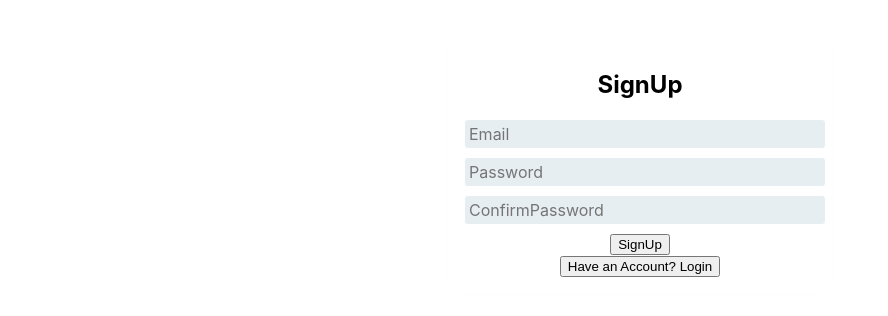
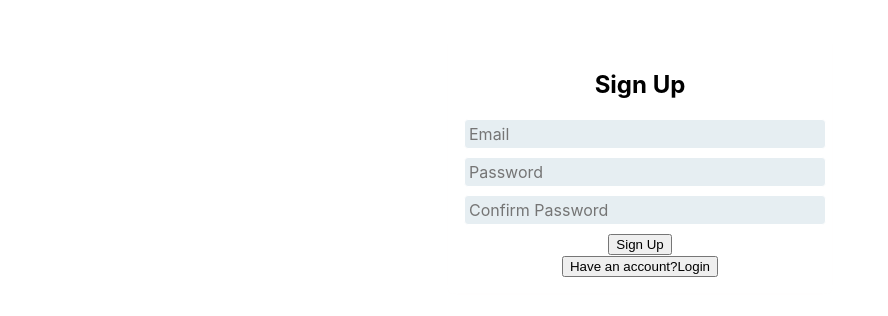
Before and after one commit to jcsgirish/Expense-Tracker-Website, a React (Create React App) app: page / in a window 1280 px wide. Shown: the part 242-558 px from the top of the page, without its empty margins (0-888 px from the left). Built offline with nearby package versions, Linux system fonts and the light colour scheme.

Commit message:
Login Screen

```diff
--- /dev/null
+++ b/src/Components/Layout/DummyPage.js
@@ -0,0 +1,14 @@
+import React from 'react'
+
+const DummyScreen = () => {
+  return (
+    <div className='my-2  mx-2'>
+      <h1 className="fst-italic" >
+        Welcome to expanse tracker!!!
+      </h1>
+      <hr/>
+    </div>
+  )
+}
+
+export default DummyScreen
--- a/src/Components/Pages/Login.css
+++ b/src/Components/Pages/Login.css
@@ -25,6 +25,21 @@
     margin-bottom: 0.5rem;
   }
 
+.sign{
+    background-color:rgb(0, 0, 0);
+
+    border-color:rgb(0, 0, 0);
+    color: white;
+    width: 6rem;
+    padding: 0.2rem;
+
+}
+.account{
+    background-color: #000000;
+    width: 20rem;
+    color: white;
+}
+
   .control input {
     font: inherit;
     background-color: #e6eef2;
@@ -43,7 +58,7 @@
     align-items: center;
   }
 
-  .actions button {
+  .actions {
     cursor: pointer;
     font: inherit;
     color: white;
@@ -53,7 +68,7 @@
     padding: 0.5rem 2.5rem;
   }
 
-  .actions button:hover {
+  .actions :hover {
     background-color: #3d0264;
     border-color: #39005f;
   }
--- a/src/Components/Pages/Login.js
+++ b/src/Components/Pages/Login.js
@@ -1,68 +1,129 @@
-import React, { useRef } from "react";
-import './Login.css';
+import React, { useRef, useState } from 'react'
+import DummyScreen from '../Layout/DummyPage';
+import './Login.css'
 
 const Login = () => {
-  const enteredPass = useRef();
-  const enteredEmail = useRef();
-  const enteredConfirmPass = useRef();
+    let enteredpass = useRef();
+    let enteredEmail = useRef();
+    let enteredConfirmPass = useRef();
+    const [login, setLogin] = useState(false);
+    const [token, setToken] = useState(null);
 
     const submitHandler = async (e) => {
         e.preventDefault();
-    if (enteredPass.current.value === enteredConfirmPass.current.value) {
-      let response = await fetch(
+        if (!login) {
+            if (enteredEmail.current.value.length > 0 && enteredpass.current.value.length > 0 && enteredConfirmPass.current.value.length > 0) {
+                if (enteredpass.current.value === enteredConfirmPass.current.value) {
+                    let responce = await fetch(
                         'https://identitytoolkit.googleapis.com/v1/accounts:signUp?key=AIzaSyAdYQmjZzT53zR_JV-z1O_To2WZobWiLs0',
                         {
                             method: 'POST',
                             body: JSON.stringify({
                                 email: enteredEmail.current.value,
-            password: enteredPass.current.value,
+                                password: enteredpass.current.value,
                                 returnSecureToken: true,
                             }),
                             headers: {
                                 'Content-Type': 'application/json',
                             },
                         }
-      );
+                    )
 
-      if (response.ok) {
-        let data = await response.json();
+                    if (responce.ok) {
+                        let data = await responce.json();
+                        console.log("Authantication Token:", data.idToken);
+                        alert("User has signed Up")
+                        console.log("User has signed Up");
+                        setToken(data.idToken);
+                    } else {
+                        let errorMessage = 'Authentication failed!';
+                        alert(errorMessage);
+                    }
+                }
+                else {
+                    alert("Password and confirm passwords are not matching")
+                }
+            } else {
+                alert("please fill all the data")
+            }
+        } else {
+            if (enteredEmail.current.value.length > 0 && enteredpass.current.value.length > 0) {
+                let responce = await fetch(
+                    'https://identitytoolkit.googleapis.com/v1/accounts:signInWithPassword?key=AIzaSyAdYQmjZzT53zR_JV-z1O_To2WZobWiLs0',
+                    {
+                        method: 'POST',
+                        body: JSON.stringify({
+                            email: enteredEmail.current.value,
+                            password: enteredpass.current.value,
+                            returnSecureToken: true,
+                        }),
+                        headers: {
+                            'Content-Type': 'application/json',
+                        },
+                    }
+                )
+
+                if (responce.ok) {
+                    let data = await responce.json();
+                    setToken(data.idToken);
+                    console.log("Authantication Token:", token);
+                    alert("Logged In Successfully")
+                    console.log("Logged In Successfully");
+                } else {
+                    let errorMessage = 'Authentication failed!';
+                    alert(errorMessage);
+                }
+            }
+            else {
+                alert("please fill all the data")
+            }
+        }
 
 
-        alert("User has Signed Up");
-        console.log('User has Signed Up');
-      } else {
-        let errorMessage = 'Authentication Failed';
-        alert(errorMessage);
     }
-    } else {
-      alert("Password and Confirm Password do not match");
-    }
-  };
 
     return (
         <div>
-      <section className="auth">
-        <h2 className="my-3">SignUp</h2>
-        <form>
+            {!token && <section className="auth">
+                <h2 className='my-3'>{!login ? "Sign Up" : "Log In"}</h2>
+                <form >
                     <div className="control">
-            <input type="email" id="email" placeholder="Email" ref={enteredEmail} />
+                        <input type='email' id='email' placeholder='Email' ref={enteredEmail} />
                     </div>
                     <div className="control">
-            <input type="password" id="Password" placeholder="Password" ref={enteredPass} />
+                        <input
+                            type='password'
+                            id='password'
+                            required
+                            placeholder='Password'
+                            ref={enteredpass}
+                        />
                     </div>
-          <div  className="control" >
-           <input type="password" id="password" placeholder="ConfirmPassword" ref={enteredConfirmPass} />
-          </div>
-          <div>
-            <button className="btn btn-primary border w-100" onClick={submitHandler}>SignUp</button>
+                    {!login && <div className="control">
+                        <input
+                            type='password'
+                            id='Password'
+                            required
+                            placeholder='Confirm Password'
+                            ref={enteredConfirmPass}
+                        />
+                    </div>}
+                    <div >
+                        <button className="btn btn-primary border w-100" onClick={submitHandler}>{!login ? "Sign Up" : "Login"}</button>
                     </div>
                 </form>
                 <div>
-          <button type="button" className="btn btn-outline-success my-3 w-100">Have an Account? Login</button>
+                    <button
+                        onClick={() => { setLogin(!login) }}
+                        type="button"
+                        className="btn btn-outline-success my-3 w-100">
+                        {!login ? "Have an account?Login" : "Don't have an account?Sign up"}
+                    </button>
                 </div>
-      </section>
+            </section> }
+            {token && <DummyScreen/>}
         </div>
-  );
-};
+    )
+}
 
-export default Login;
+export default Login
```
Lines whose indentation alone changed are shown as unchanged.
